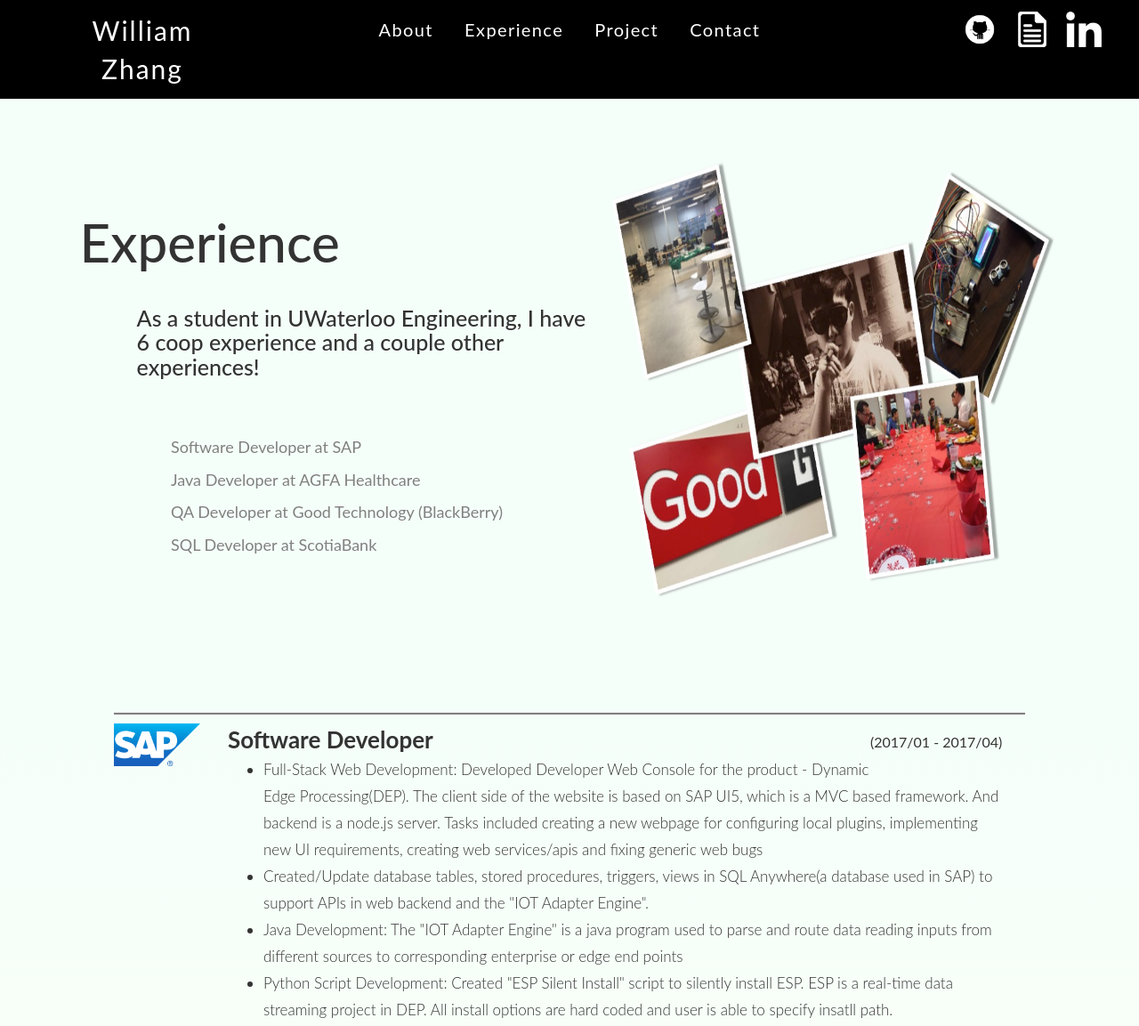
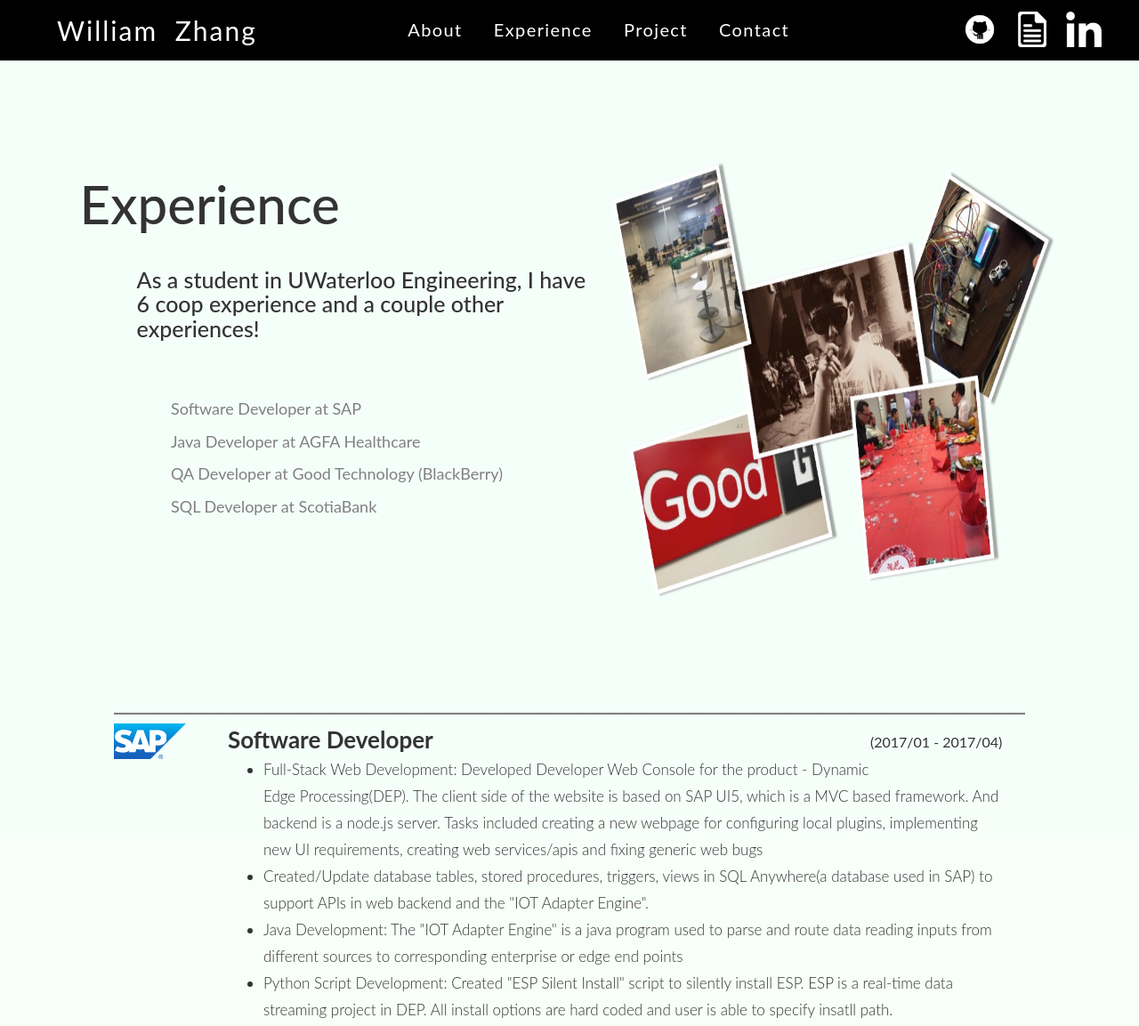
Before and after one commit to QuanZhang-William/Portfolio, a plain HTML site: page Portfolio/experience.html in a window 1280 px wide. Shown: the top 1153 px of the page at 89% size. Drawn offline with nearby package versions, Linux system fonts and the light colour scheme.

Commit message:
CSS Change

```diff
--- a/Portfolio/css/stylesheet.css
+++ b/Portfolio/css/stylesheet.css
@@ -115,7 +115,7 @@
 }
 
 .company_logo img{
-  height:3%;
+  height:40px;
   display: inline-block;
   vertical-align: top;
   padding-left:50%;
@@ -141,7 +141,6 @@
 
 #experience_content{
   position:relative;
-  height:200%;
   width:100%;
     background: red; /* For browsers that do not support gradients */
    background: -webkit-linear-gradient(red, yellow); /* For Safari 5.1 to 6.0 */
@@ -530,7 +529,6 @@
 }
 
 #nameLink{
-width: 20%;
 color: white;
 font-size: 30px;
 padding-left: 5%;
```
